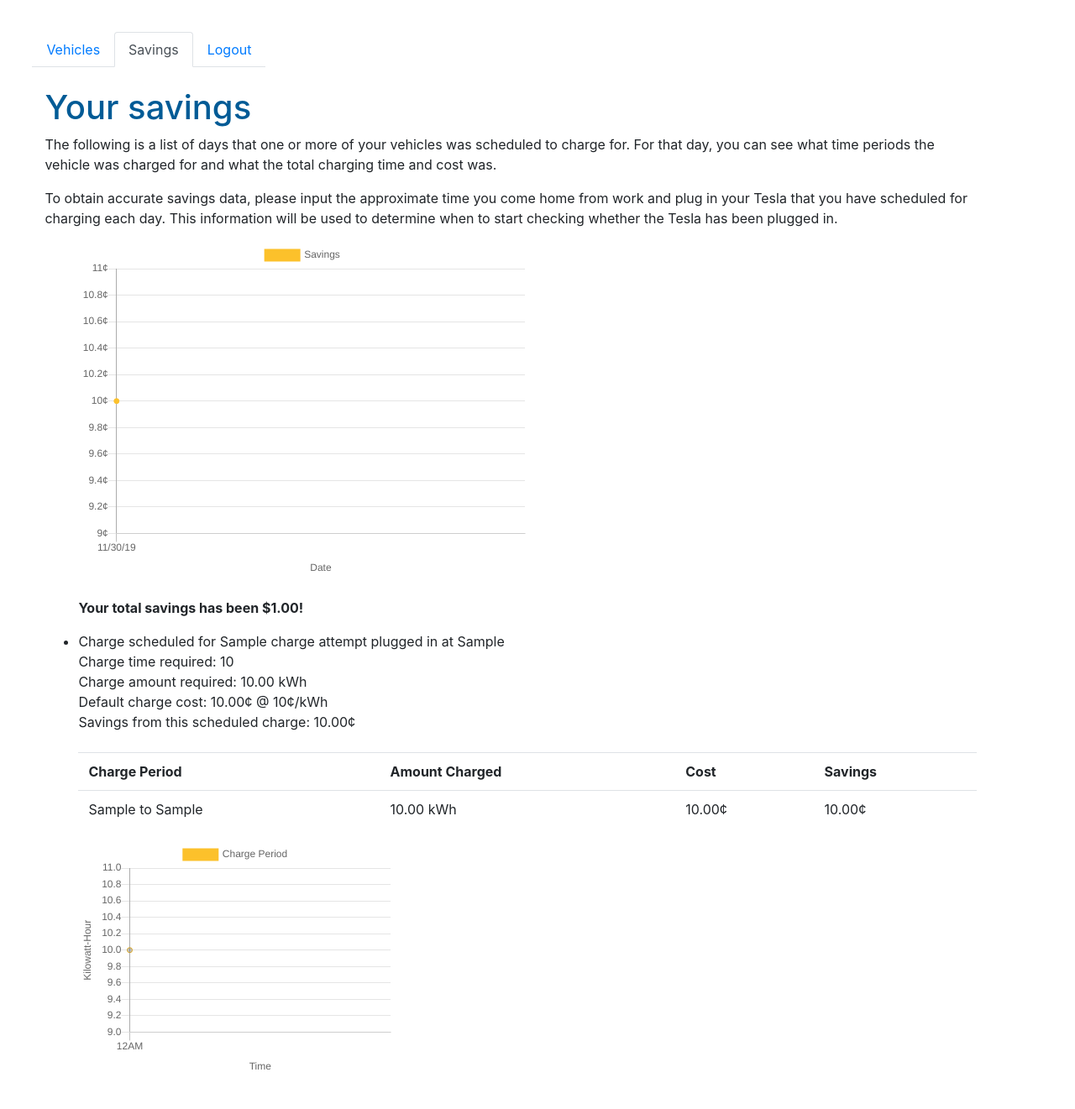
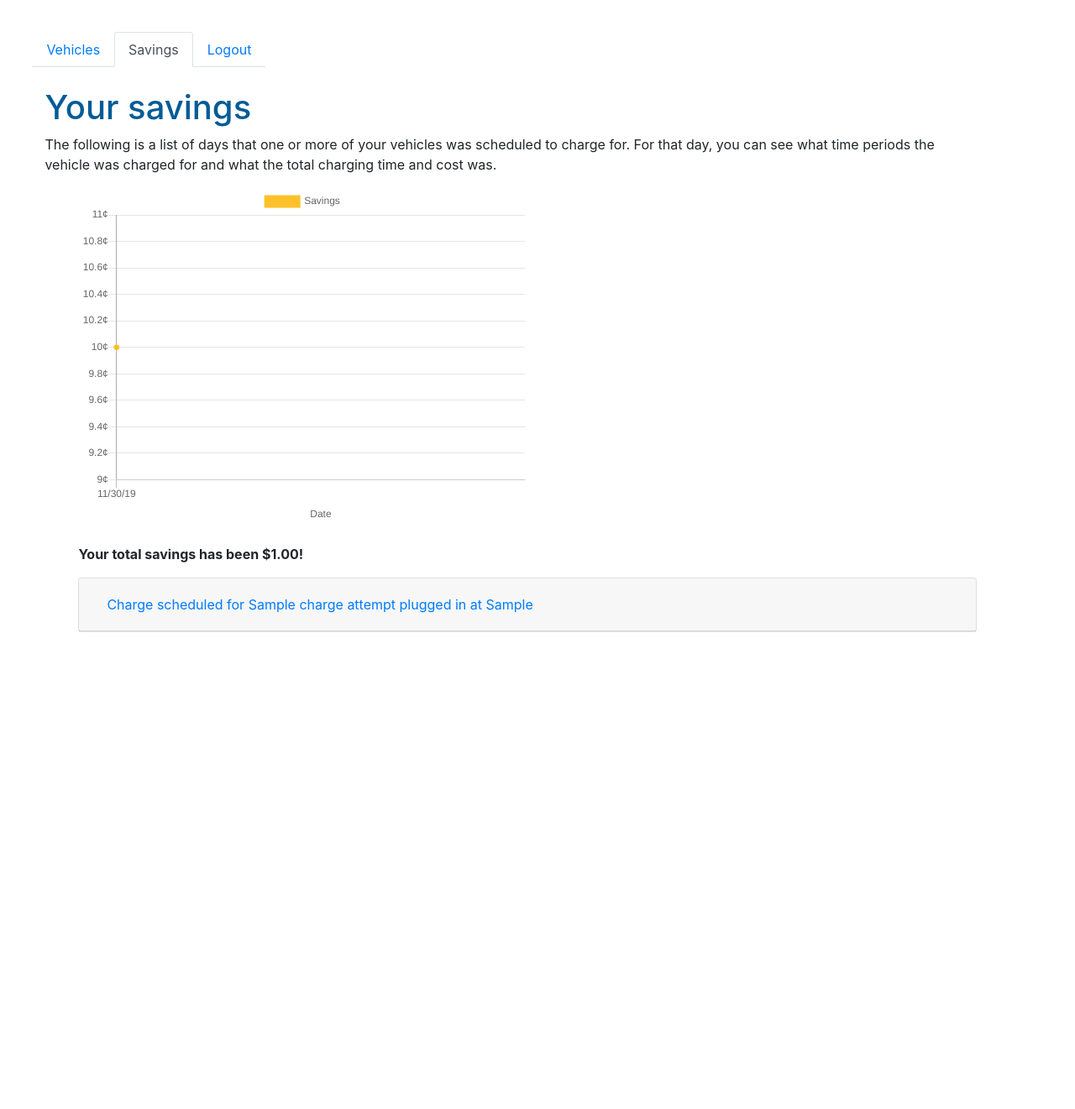
Before and after one commit to ameyakhare/vol, a Django app: template vol/charger/templates/charger/savings.html in a window 1280 px wide. Shown: the whole page at 84% size. After the commit the page ends 753 px from the top, so only its background shows below. Run offline with Django 3.2, Linux system fonts and the light colour scheme; the template is opened without the code that fills it: most values are stand-ins (such as "Sample title", 1, 10 or a date in 2020); some libraries are stand-ins or nearby versions.

Commit message:
post merge-conflict and collapsible menu shit

```diff
--- a/vol/charger/templates/charger/savings.html
+++ b/vol/charger/templates/charger/savings.html
@@ -4,6 +4,7 @@
 <script src="https://ajax.googleapis.com/ajax/libs/jquery/3.3.1/jquery.min.js"></script>
 <script src="http://ajax.googleapis.com/ajax/libs/jqueryui/1.8.18/jquery-ui.min.js"></script>
 <script src="https://cdnjs.cloudflare.com/ajax/libs/moment.js/2.13.0/moment.min.js"></script>
+<script src="https://maxcdn.bootstrapcdn.com/bootstrap/4.0.0/js/bootstrap.min.js" integrity="sha384-JZR6Spejh4U02d8jOt6vLEHfe/JQGiRRSQQxSfFWpi1MquVdAyjUar5+76PVCmYl" crossorigin="anonymous"></script>
 <style>
 .container {margin: 3%;}
 h1{color: #005b96;}
@@ -37,9 +38,6 @@ h1{color: #005b96;}
 
     <p>The following is a list of days that one or more of your vehicles was scheduled to charge for. For that day,
     you can see what time periods the vehicle was charged for and what the total charging time and cost was.</p>
-    <p>To obtain accurate savings data, please input the approximate time you come home from work and plug
-    in your Tesla that you have scheduled for charging each day. This information will be used to determine when to
-    start checking whether the Tesla has been plugged in.</p>
 
     <ul>
         <div style="width:50%; height:50%">
@@ -102,14 +100,18 @@ h1{color: #005b96;}
         <br>
         <p style="font-weight: bold">Your total savings has been ${{ total_savings|floatformat:2 }}!</p>
 
+        <div id="accordion">
           {% for charge_attempt in charge_attempts %}
-
-        <li id="li{{ charge_attempt.num }}">Charge scheduled for {{ charge_attempt.vehicle_name }} plugged in at {{ charge_attempt.default_start_str }} <br>
-          Charge time required: {{ charge_attempt.duration_str }} <br>
-          Charge amount required: {{ charge_attempt.default_kwh|floatformat:2 }} kWh <br>
-          Default charge cost: {{ charge_attempt.default_cost|floatformat:2 }}¢ @ {{ charge_attempt.default_price }}¢/kWh <br>
-          Savings from this scheduled charge: {{ charge_attempt.savings|floatformat:2 }}¢ <br><br>
-
+          <div class="card">
+            <div class="card-header" id="{{ charge_attempt.num }}_heading">
+              <h5 class="mb-0">
+                <button class="btn btn-link" data-toggle="collapse" data-target="#{{ charge_attempt.num }}_card" aria-expanded="false" aria-controls="{{ charge_attempt.num }}_card">
+                  Charge scheduled for {{ charge_attempt.vehicle_name }} plugged in at {{ charge_attempt.default_start_str }}
+                </button>
+              </h5>
+            </div>
+            <div id="{{ charge_attempt.num }}_card" class="collapse" aria-labelledby="{{ charge_attempt.num }}_heading" data-parent="#accordion">
+              <div class="card-body">
                 <table class="table">
                   <tr>
                     <th scope="col"> Charge Period </th>
@@ -133,12 +135,6 @@ h1{color: #005b96;}
               </div>
 
               <script>
-
-          /*
-
-                  backgroundColor: [
-                      'rgba(252,193,43,1)'
-                      ]*/
             var config1 = {
               type: 'line',
               data: {
@@ -183,20 +179,13 @@ h1{color: #005b96;}
                 var ctx1 = document.getElementById('canvasnum{{ charge_attempt.num }}').getContext('2d');
 
                 window.myLine = new Chart(ctx1, config1);
-
               </script>
-         <!--  <ul>
-            {% for charge_period in charge_attempt.periods %}
-              <li>{{ charge_period.start_str }} to {{ charge_period.end_str }} @ {{ charge_period.price|floatformat:2 }}¢/kWh <br>
-                Charge period amount: {{ charge_period.kwh|floatformat:2 }} kWh<br>
-                Charge period cost: {{ charge_period.cost|floatformat:2 }}¢ <br>
-                Charge period savings: {{ charge_period.saving }}¢
+              </div>
+            </div>
+          </div>
+          {% endfor %}
+        </div>
         </li>
-            {% endfor %}
-          </ul> -->
-
-        </li>
-      {% endfor %}
     </ul>
 
   </div>
```
Lines whose indentation alone changed are shown as unchanged.
